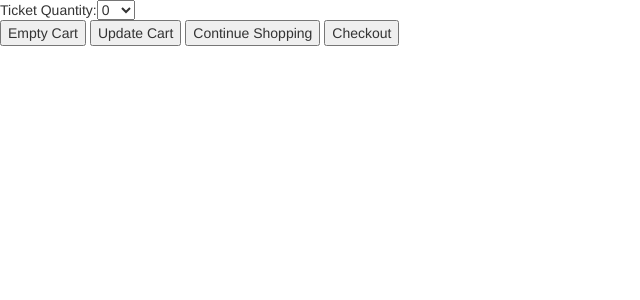
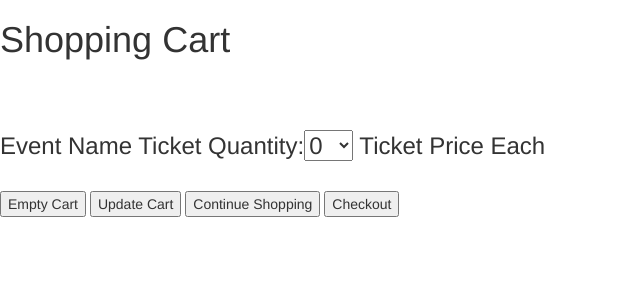
Before and after one commit to LeonardSanchez/capstone-project, a PHP site: page /shopping-cart-form.php in a window 1280 px wide. Shown: the top 300 px of the page, without its empty margins (0-640 px from the left). Run offline with PHP 8.4, Linux system fonts and the light colour scheme; some libraries are stand-ins or nearby versions.

Commit message:
modified the shopping cart by adding a few h tags

```diff
--- a/php/forms/shopping-cart-form.php
+++ b/php/forms/shopping-cart-form.php
@@ -15,6 +15,8 @@ session_start();
    </head>
    <body>
       <form id="shoppingCart" action="../classes/transaction.php" method="POST">
+			<h1>Shopping Cart</h1> <br /> <br />
+			<h3>Event Name
          Ticket Quantity:<select>
 									 <option>0</option>
 									 <option>1</option>
@@ -27,7 +29,9 @@ session_start();
 									 <option>8</option>
 									 <option>9</option>
 									 <option>10</option>
-								 </select><br />
+								  </select>
+			Ticket Price Each</h3>
+			<br />
          <button id="empty" type="button">Empty Cart</button>
          <button id="update" type="button">Update Cart</button>
          <button id="continue shopping" type="button">Continue Shopping</button>
```
